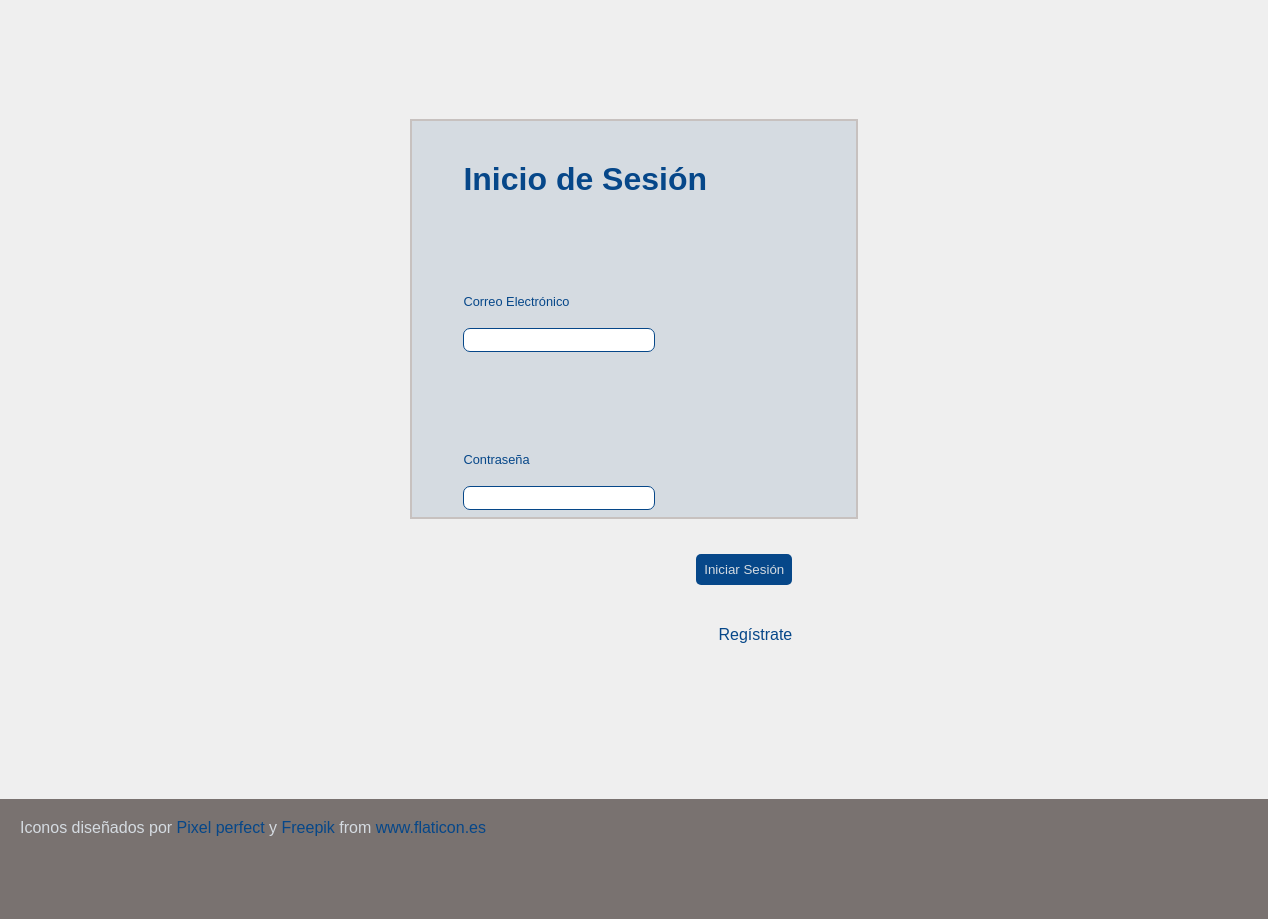
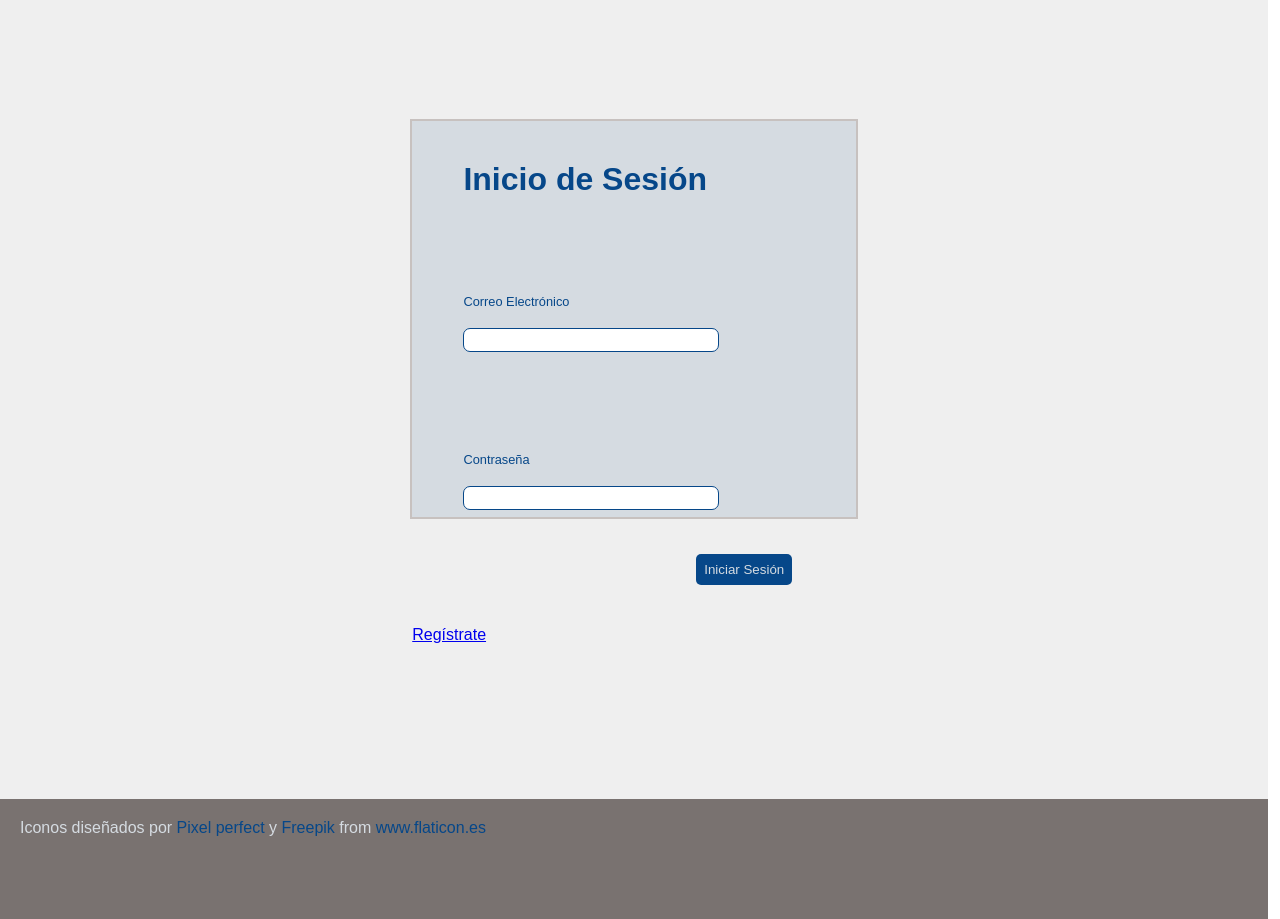
Before and after one commit to DIROJ/Biblioteca, a PHP site: page / in a window 1280 px wide. Shown: the part 97-1016 px from the top of the page. Run offline with PHP 8.4, Linux system fonts and the light colour scheme.

Commit message:
Update index.css

```diff
--- a/styles/index.css
+++ b/styles/index.css
@@ -170,7 +170,7 @@ main{
 .input-form{
     border-radius: 7px;
     height: 3vh;
-    width: 15vw;
+    width: 20vw;
     margin-bottom: 5.5vh;
     border: 1px solid #064789;
     padding-left: .5vw;
@@ -195,15 +195,7 @@ main{
     background-color: #2FDF84;
     cursor: pointer;
 }
-.vinculo-form{
-    text-decoration: none;
-    float: right;
-    margin-right: 5vw;
-    color: #064789;
-}
-.vinculo-form:hover{
-    color: #2FDF84;
-}
+
 
 
 /*PIE DE PÁGINA*/
```
